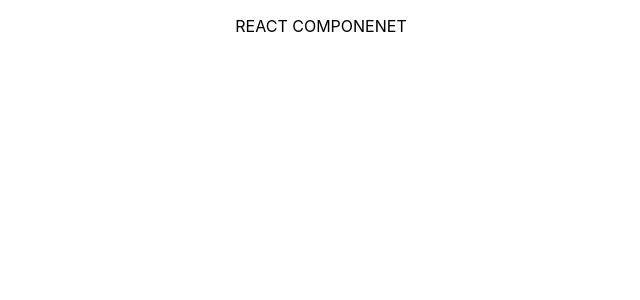
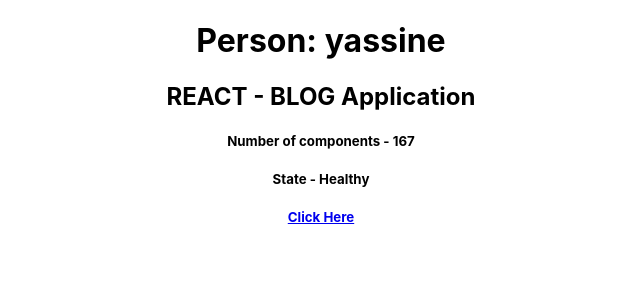
Before and after one commit to Bouhm-Yassine/blog-app, a React (Create React App) app: page / in a window 1280 px wide. Shown: the top 300 px of the page, without its empty margins (319-959 px from the left). Built offline with nearby package versions, Linux system fonts and the light colour scheme.

Commit message:
Dynamic Values in Templates

```diff
--- a/src/App.js
+++ b/src/App.js
@@ -1,13 +1,25 @@
 import './App.css';
 
 function App() {
+  const title = 'BLOG Application'
+  const number = 167
+  const sick = true
+  const person = {"name": "yassine"}
+  const url = 'http://www.google.com'
   return (
     <div className="App">
     <div className="content">
-      <p>REACT COMPONENET</p>
+      <h1>Person: {person.name}</h1>
+      <h2>REACT - {title}</h2>
+      <h5>Number of components - {number}</h5>
+      <h5>State - {sick ? 'Healthy': 'Sick'}</h5>
+      <h5>
+        <a href={url} target="_blank" rel='noreferrer'>Click Here</a>
+      </h5>
     </div>
     </div>
   );
 }
 
+// In order to reuse the component in other files
 export default App;
```
